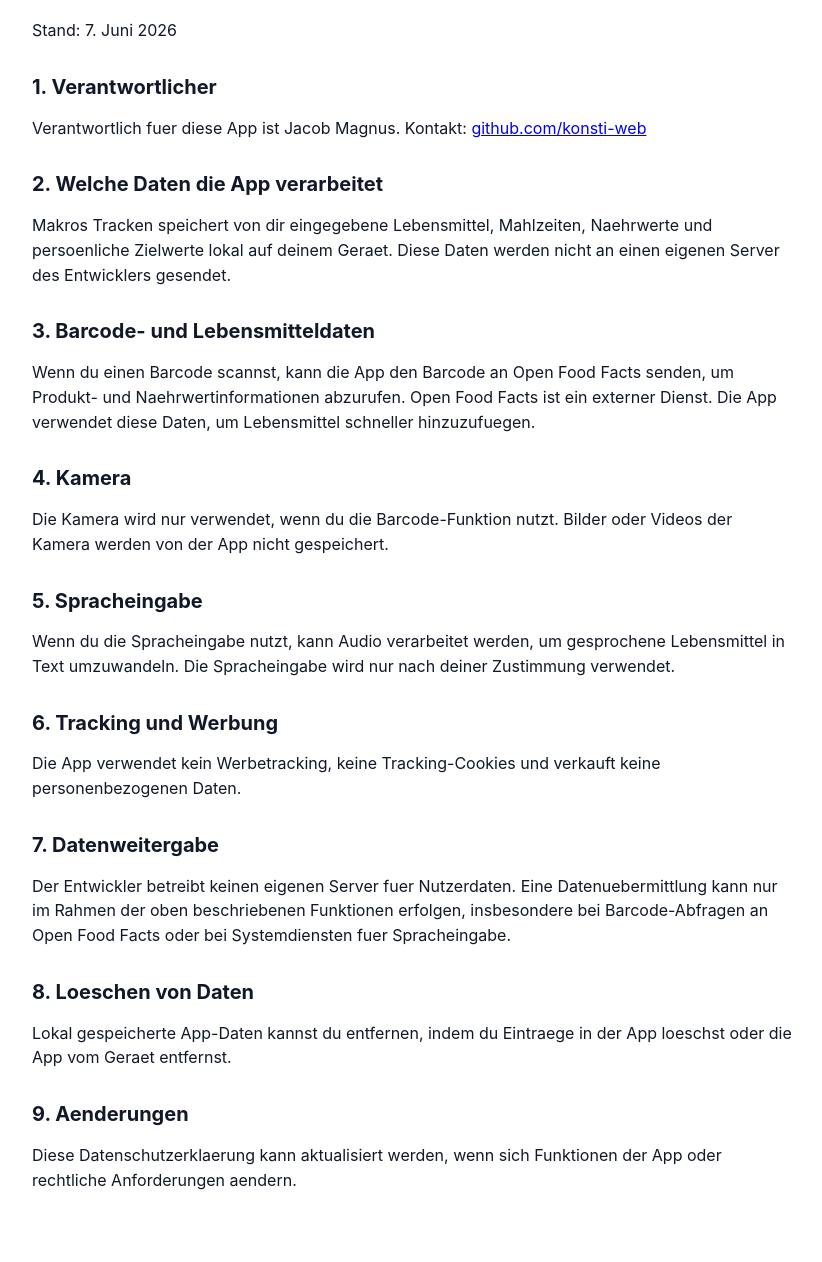
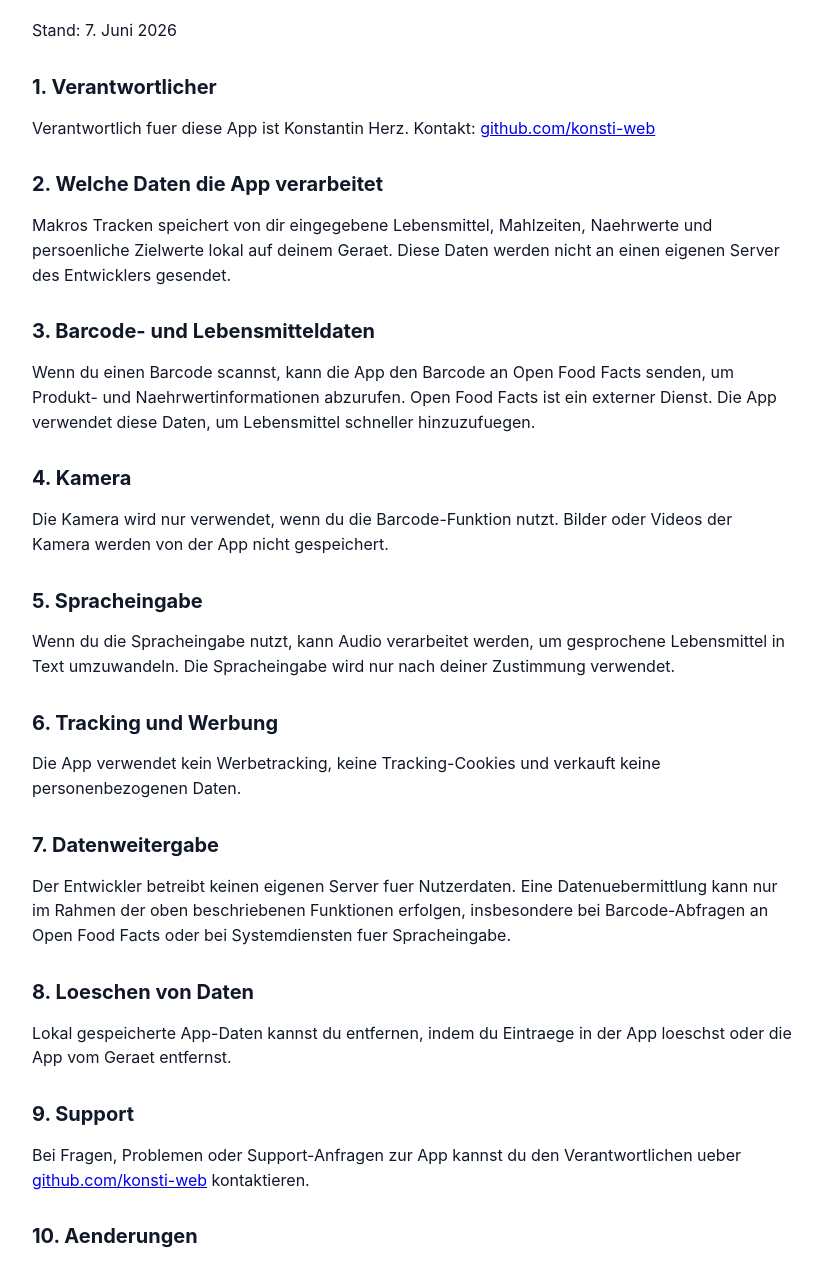
Before and after one commit to konsti-web/makros-tracken-privacy, a plain HTML site: page index.html in a window 1280 px wide. Shown: the part 103-1365 px from the top of the page, without its empty margins (228-1050 px from the left). Drawn offline with Linux system fonts and the light colour scheme.

Commit message:
Update responsible party and support info

```diff
--- a/index.html
+++ b/index.html
@@ -25,7 +25,7 @@
 
   <h2>1. Verantwortlicher</h2>
   <p>
-    Verantwortlich fuer diese App ist Jacob Magnus.
+    Verantwortlich fuer diese App ist Konstantin Herz.
     Kontakt: <a href="https://github.com/konsti-web">github.com/konsti-web</a>
   </p>
 
@@ -77,7 +77,14 @@
     App loeschst oder die App vom Geraet entfernst.
   </p>
 
-  <h2>9. Aenderungen</h2>
+  <h2>9. Support</h2>
+  <p>
+    Bei Fragen, Problemen oder Support-Anfragen zur App kannst du den
+    Verantwortlichen ueber <a href="https://github.com/konsti-web">github.com/konsti-web</a>
+    kontaktieren.
+  </p>
+
+  <h2>10. Aenderungen</h2>
   <p>
     Diese Datenschutzerklaerung kann aktualisiert werden, wenn sich Funktionen
     der App oder rechtliche Anforderungen aendern.
```
